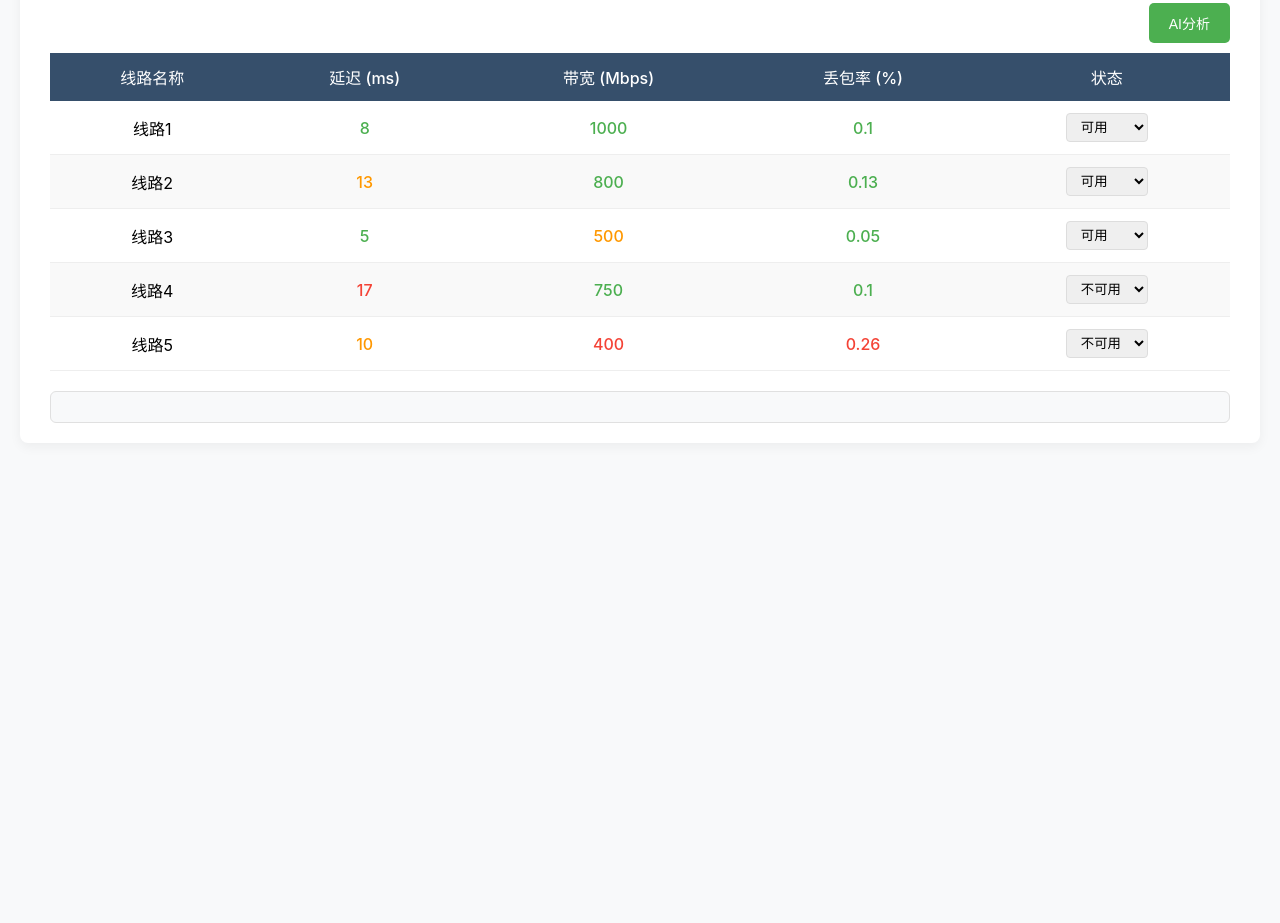
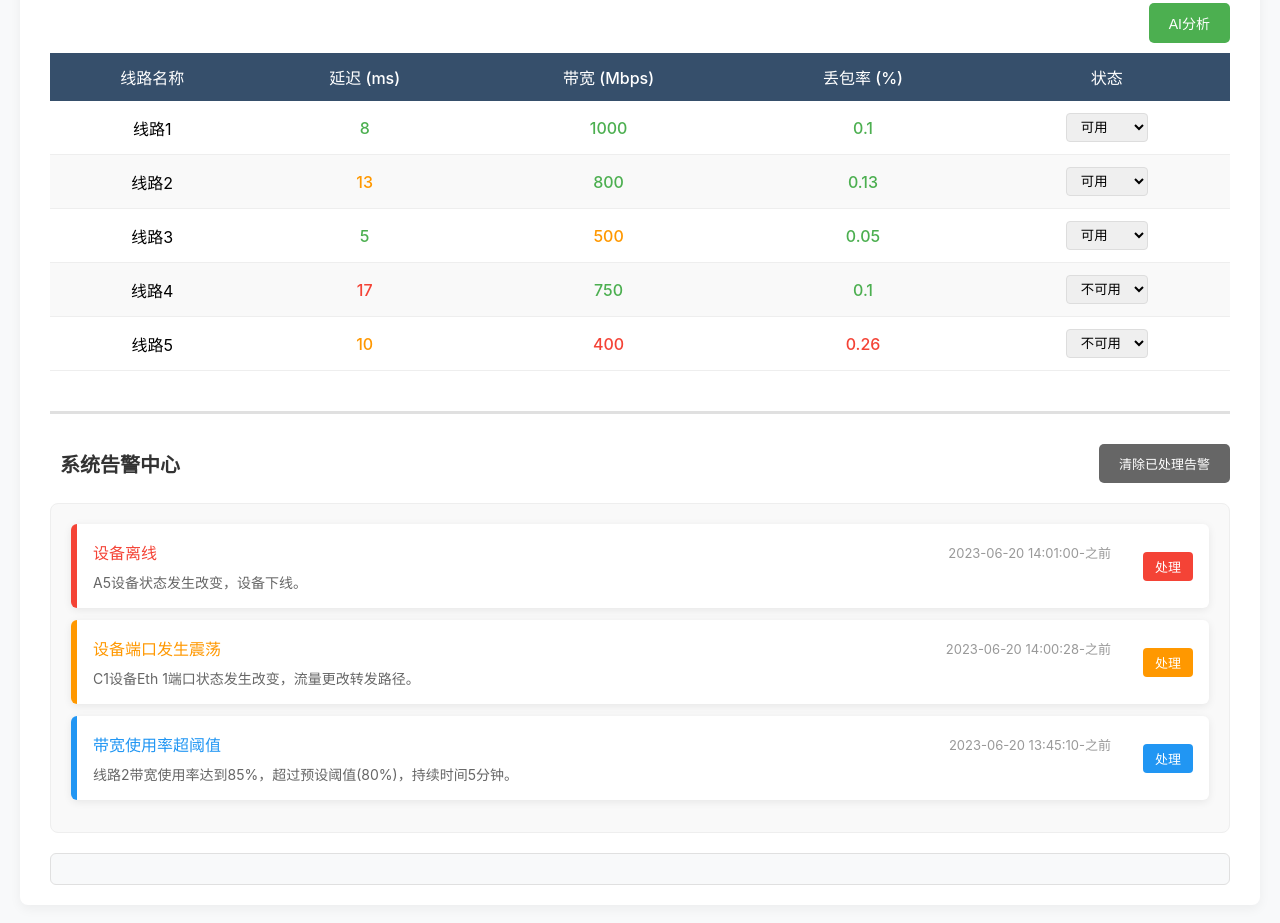
Before and after one commit to 15905934729/houduan, a website: page page/content_details.html in a window 1280 px wide. Shown: the part 97-1020 px from the top of the page. Before the commit the page ends 800 px from the top, so only its background shows below. Drawn offline with nearby package versions, Linux system fonts and the light colour scheme.

Commit message:
Update content_details.html

```diff
--- a/page/content_details.html
+++ b/page/content_details.html
@@ -433,6 +433,63 @@
                     </tr>
                 </tbody>
             </table>
+        </div>
+
+        <!-- 告警信息区域 -->
+        <div class="alerts-container" style="margin-top: 40px; border-top: 3px solid #e0e0e0; padding-top: 30px;">
+            <div style="display: flex; justify-content: space-between; align-items: center; margin-bottom: 20px;">
+                <h2 style="font-size: 20px; color: #333; margin: 0; display: flex; align-items: center;">
+                    <i class="fas fa-exclamation-triangle" style="margin-right: 10px; color: #f44336;"></i>
+                    系统告警中心
+                </h2>
+                <button class="btn btn-primary" style="background-color: #666; font-size: 13px;">清除已处理告警</button>
+            </div>
+            <div style="background-color: #f9f9f9; padding: 20px; border-radius: 8px; border: 1px solid #eeeeee;">
+                <!-- 红色告警 - 高危 -->
+                <div class="alert-card" style="background-color: #fff; border-radius: 6px; margin-bottom: 12px; box-shadow: 0 2px 8px rgba(0,0,0,0.08); overflow: hidden; display: flex;">
+                    <div style="width: 6px; background-color: #f44336;"></div>
+                    <div style="padding: 16px; flex-grow: 1;">
+                        <div style="display: flex; justify-content: space-between; align-items: center;">
+                            <h3 style="margin: 0; font-size: 16px; font-weight: 500; color: #f44336;">设备离线</h3>
+                            <span style="color: #999; font-size: 13px;">2023-06-20 14:01:00-之前</span>
+                        </div>
+                        <p style="margin: 8px 0 0 0; color: #666; font-size: 14px;">A5设备状态发生改变，设备下线。</p>
+                    </div>
+                    <div style="padding: 16px; display: flex; align-items: center;">
+                        <button style="background-color: #f44336; color: white; border: none; border-radius: 4px; padding: 5px 12px; font-size: 13px; cursor: pointer;">处理</button>
+                    </div>
+                </div>
+
+                <!-- 黄色告警 - 中危 -->
+                <div class="alert-card" style="background-color: #fff; border-radius: 6px; margin-bottom: 12px; box-shadow: 0 2px 8px rgba(0,0,0,0.08); overflow: hidden; display: flex;">
+                    <div style="width: 6px; background-color: #ff9800;"></div>
+                    <div style="padding: 16px; flex-grow: 1;">
+                        <div style="display: flex; justify-content: space-between; align-items: center;">
+                            <h3 style="margin: 0; font-size: 16px; font-weight: 500; color: #ff9800;">设备端口发生震荡</h3>
+                            <span style="color: #999; font-size: 13px;">2023-06-20 14:00:28-之前</span>
+                        </div>
+                        <p style="margin: 8px 0 0 0; color: #666; font-size: 14px;">C1设备Eth 1端口状态发生改变，流量更改转发路径。</p>
+                    </div>
+                    <div style="padding: 16px; display: flex; align-items: center;">
+                        <button style="background-color: #ff9800; color: white; border: none; border-radius: 4px; padding: 5px 12px; font-size: 13px; cursor: pointer;">处理</button>
+                    </div>
+                </div>
+
+                <!-- 蓝色告警 - 低危 -->
+                <div class="alert-card" style="background-color: #fff; border-radius: 6px; margin-bottom: 12px; box-shadow: 0 2px 8px rgba(0,0,0,0.08); overflow: hidden; display: flex;">
+                    <div style="width: 6px; background-color: #2196f3;"></div>
+                    <div style="padding: 16px; flex-grow: 1;">
+                        <div style="display: flex; justify-content: space-between; align-items: center;">
+                            <h3 style="margin: 0; font-size: 16px; font-weight: 500; color: #2196f3;">带宽使用率超阈值</h3>
+                            <span style="color: #999; font-size: 13px;">2023-06-20 13:45:10-之前</span>
+                        </div>
+                        <p style="margin: 8px 0 0 0; color: #666; font-size: 14px;">线路2带宽使用率达到85%，超过预设阈值(80%)，持续时间5分钟。</p>
+                    </div>
+                    <div style="padding: 16px; display: flex; align-items: center;">
+                        <button style="background-color: #2196f3; color: white; border: none; border-radius: 4px; padding: 5px 12px; font-size: 13px; cursor: pointer;">处理</button>
+                    </div>
+                </div>
+            </div>
         </div>
 
         <div id="resultDiv"></div>
```
